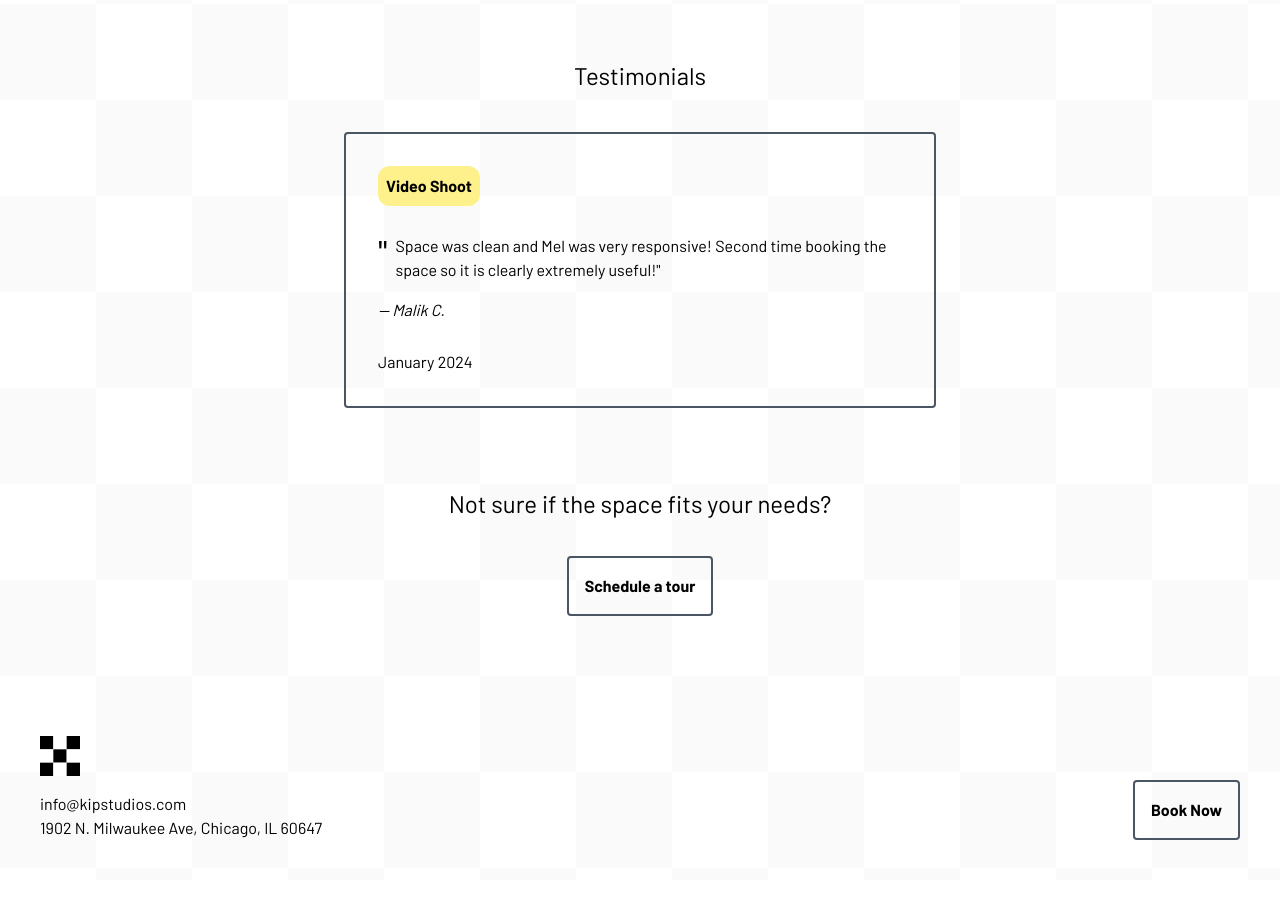
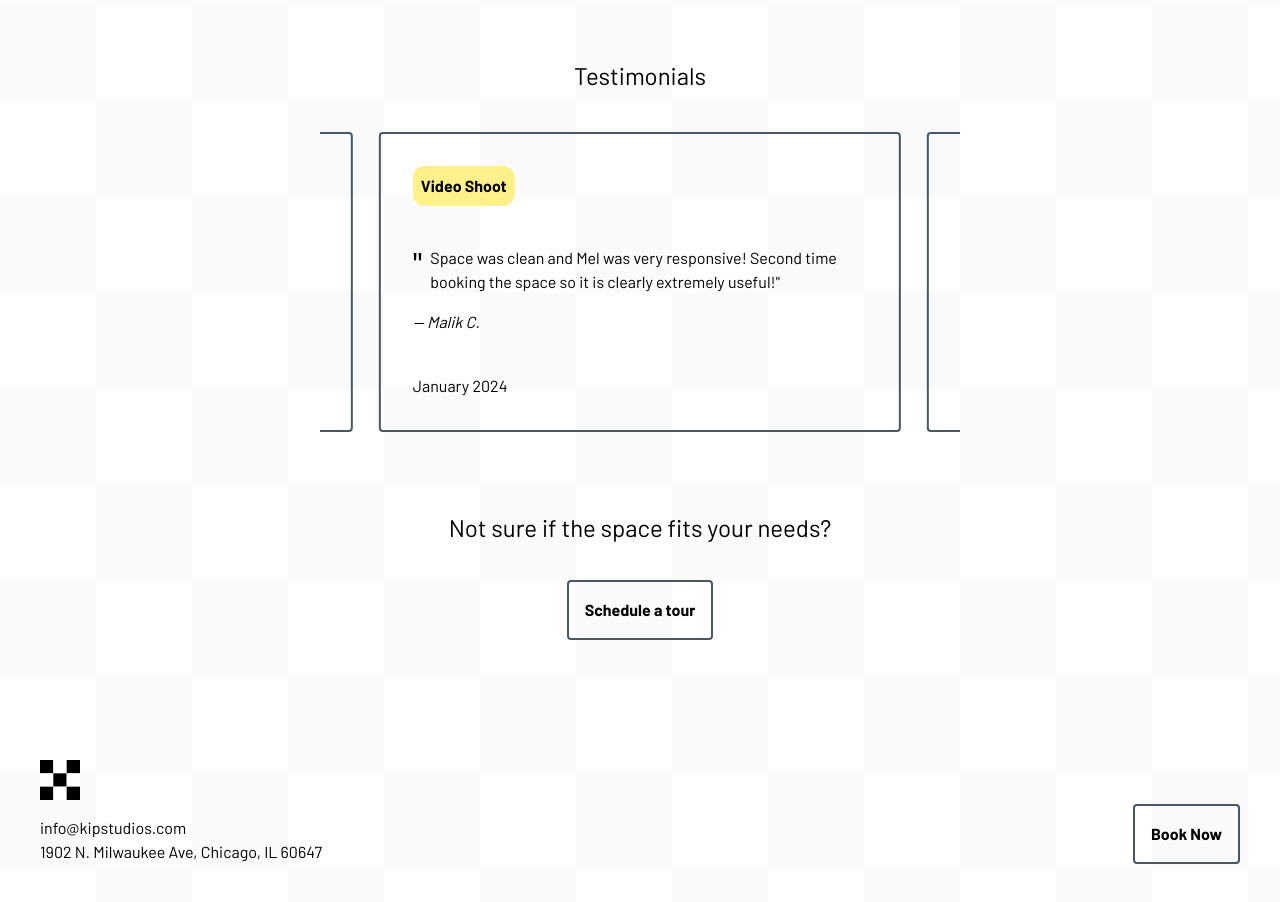
Before and after one commit to yunggarlic/kipstudios, a Next.js app: page / in a window 1280 px wide. Shown: the part 860-1762 px from the top of the page. Before the commit the page ends 1740 px from the top, so only its background shows below. Built offline with nearby package versions, Linux system fonts and the light colour scheme.

Commit message:
updates testimonial arrow rendering

```diff
--- a/src/components/Testimonials/Testimonials.tsx
+++ b/src/components/Testimonials/Testimonials.tsx
@@ -9,12 +9,14 @@ const Testimonials = ({ testimonials }: TestimonialsProps) => {
     <section className="flex flex-col w-full items-center gap-10">
       <h2>Testimonials</h2>
       <div className="flex flex-col items-center w-full gap-4">
-        <div className="relative flex items-center gap-4 desktop:gap-10 w-full desktop:w-1/2">
-          <div className="swiper-button-prev !hidden !desktop:block"></div>
+        <div className="relative flex items-center gap-4 desktop:gap-10 w-full desktop:w-3/5">
+          <div className="swiper-button-prev !hidden desktop:!block" />
           <Carousel
             swiperOptions={{
               height: 300,
               centeredSlides: true,
+              slidesPerView: 1.2,
+              spaceBetween:18,
               autoplay: {
                 delay: 5000,
               },
@@ -46,7 +48,7 @@ const Testimonials = ({ testimonials }: TestimonialsProps) => {
               />
             ))}
           </Carousel>
-          <div className="swiper-button-next !hidden !desktop:block"></div>
+          <div className="swiper-button-next !hidden desktop:!block" />
         </div>
         <div className="flex justify-center swiper-pagination-custom desktop:hidden !static" />
       </div>
@@ -59,7 +61,7 @@ const Testimonial = ({
 }: TestimonialProps) => {
   return (
     <div className="h-full flex items-center justify-center p-1">
-      <div className="flex flex-col justify-between w-full h-full desktop:min-w-[400px] p-8 button-default rounded">
+      <div className="flex flex-col justify-between w-full h-full desktop:min-w-[325px] p-8 button-default rounded">
         <div className="pb-4">
           <div className="w-fit rounded">
             <p className="w-fit p-2 bg-yellow-200 dark:text-black font-bold rounded-xl ">
```
